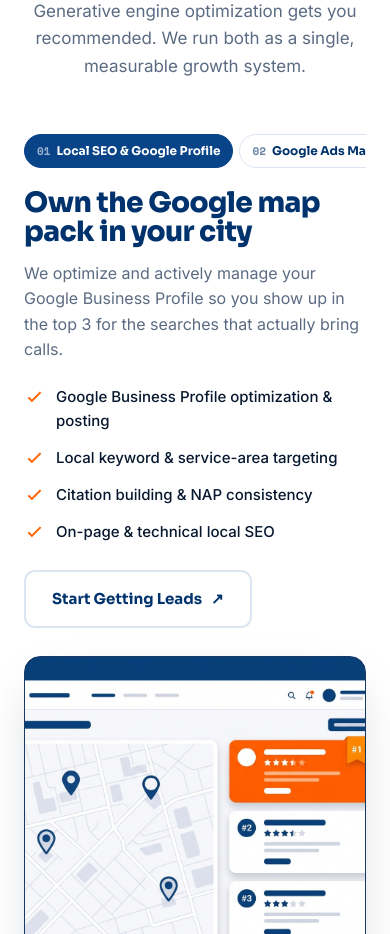
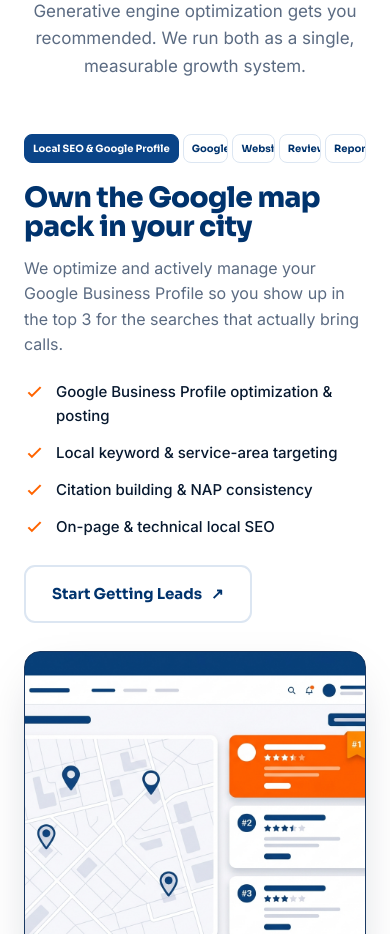
Before and after one commit to hm2070653-netizen/Website-, a React (Vite) app: page / in a window 390 px wide. Shown: the part 2360-3294 px from the top of the page. Built offline with nearby package versions, Linux system fonts and the light colour scheme.

Commit message:
Home page updated

```diff
--- a/src/styles.css
+++ b/src/styles.css
@@ -1,4 +1,3 @@
-/* ============ TOKENS ============ */
 :root {
   --navy: #0A4488;
   --navy-deep: #00336D;
@@ -662,53 +661,101 @@ footer { background: var(--ink); color: #9fb2cf; padding: 64px 0 30px }
 /* ============ TABS ALIGNMENT FIX ============ */
 .tabs {
   display: flex;
-  flex-wrap: nowrap !important; /* Force single line */
-  gap: 10px;
+  flex-wrap: nowrap;
+  gap: 8px;
   margin-bottom: 34px;
-  overflow-x: auto; /* Allow horizontal scroll if needed */
-  -webkit-overflow-scrolling: touch;
-  scrollbar-width: none; /* Hide scrollbar Firefox */
-}
-
-.tabs::-webkit-scrollbar {
-  display: none; /* Hide scrollbar Chrome/Safari */
+  overflow: visible;
+  justify-content: center;
+  width: 100%;
 }
 
 .tab {
   font-family: var(--display);
   font-weight: 700;
-  font-size: 14.5px;
-  padding: 12px 18px;
+  font-size: 13px;
+  padding: 10px 14px;
   border-radius: 100px;
   border: 1.5px solid var(--line);
   background: #fff;
   color: var(--navy-deep);
   cursor: pointer;
   transition: .18s;
-  white-space: nowrap; /* Prevent text wrapping */
-  flex-shrink: 0; /* Don't shrink tabs */
+  white-space: nowrap;
+  flex-shrink: 1;
+  flex-grow: 0;
+  min-width: 0;
+  overflow: hidden;
+  text-overflow: ellipsis;
+  display: inline-flex;
+  align-items: center;
+  gap: 5px;
 }
 
-@media(max-width:980px) {
+.tab .n {
+  font-family: var(--mono);
+  font-size: 10px;
+  opacity: .6;
+  flex-shrink: 0;
+}
+
+.tab.active {
+  background: var(--navy);
+  color: #fff;
+  border-color: var(--navy);
+  flex-shrink: 0;
+  min-width: max-content;
+}
+
+@media(min-width: 1200px) {
   .tabs {
-    gap: 8px;
-    margin-bottom: 24px;
+    gap: 10px;
   }
-
   .tab {
-    font-size: 13px;
-    padding: 10px 14px;
+    font-size: 14px;
+    padding: 12px 18px;
+  }
+  .tab .n {
+    font-size: 11px;
   }
 }
 
-@media(max-width:560px) {
+@media(max-width: 980px) {
   .tabs {
     gap: 6px;
+    margin-bottom: 24px;
+  }
+  .tab {
+    font-size: 12px;
+    padding: 9px 12px;
+  }
+}
+
+@media(max-width: 560px) {
+  .tabs {
+    gap: 5px;
     margin-bottom: 20px;
   }
-
   .tab {
-    font-size: 12px;
-    padding: 8px 12px;
+    font-size: 11px;
+    padding: 8px 10px;
+    gap: 3px;
+  }
+  .tab .n {
+    font-size: 9px;
+    margin-right: 3px;
   }
 }
+
+@media(max-width: 420px) {
+  .tabs {
+    gap: 4px;
+  }
+  .tab {
+    font-size: 10px;
+    padding: 7px 8px;
+    border-radius: 8px;
+  }
+  .tab .n {
+    display: none;
+  }
+}
```
Also changed, not shown: src/pages/Contact.jsx (line endings or trailing spaces).
